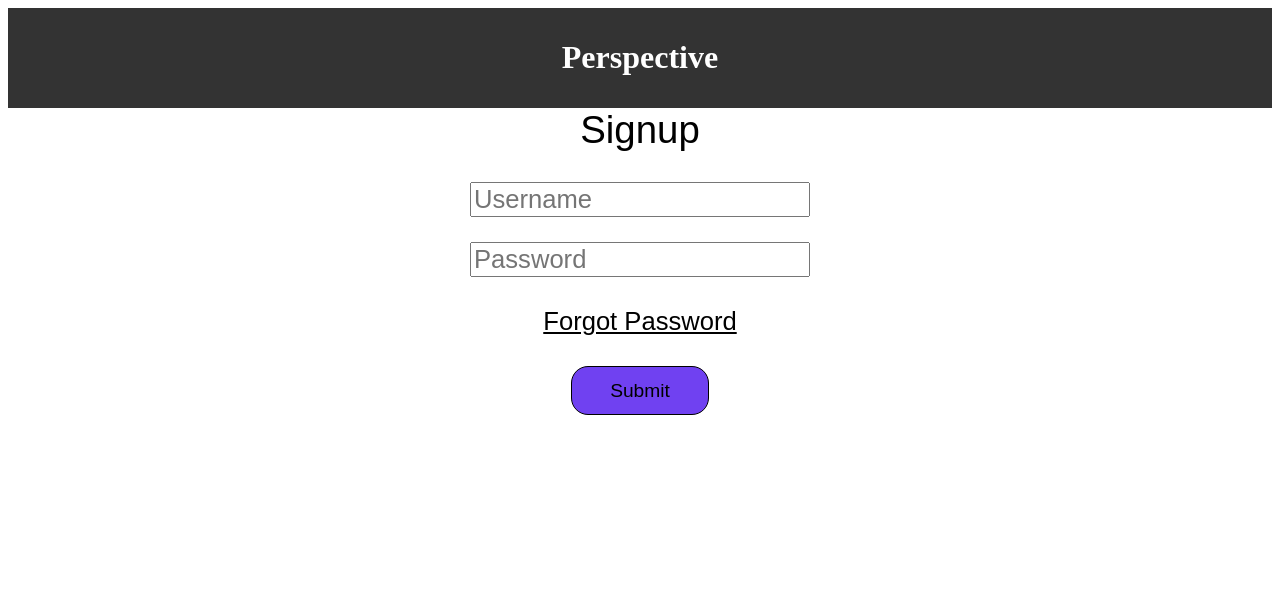
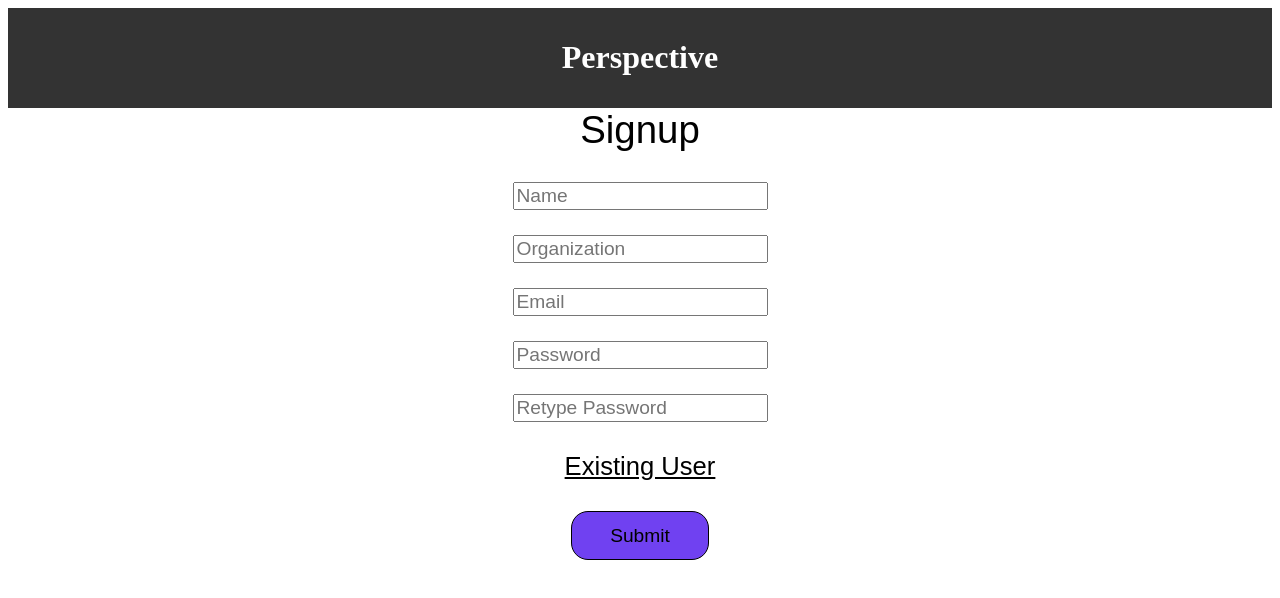
Before and after one commit to rohan2003bernard/Perspective, a React (Vite) app: page /signup in a window 1280 px wide. Shown: the top 598 px of the page. Built offline with nearby package versions, Linux system fonts and the light colour scheme.

Commit message:
created login and signup

```diff
--- a/src/Components/Login/Login.css
+++ b/src/Components/Login/Login.css
@@ -45,12 +45,12 @@
   color: #000000;
   text-align: left;
   font-family: "Inter-Regular", sans-serif;
-  font-size: 2vw;
+  font-size: 1.5vw;
   font-weight: 400;
   position: relative;
 }
 
-.forgot-password {
+.msg {
   color: #000000;
   text-align: center;
   font-family: "Inter-Regular", sans-serif;
--- a/src/Components/Login/Login.jsx
+++ b/src/Components/Login/Login.jsx
@@ -1,5 +1,6 @@
 import React from 'react'
 import './Login.css'
+import { Link } from 'react-router-dom'
 
 const Login = () => {
     return (
@@ -12,7 +13,8 @@ const Login = () => {
                 <input className='username' placeholder='Username' type="username" />
                 <input className='password' placeholder='Password' type="password" />
             </div>
-            <a href='#' className="forgot-password">Forgot Password</a>
+            <a href='#' className="msg">Forgot Password</a>
+            <Link to='/signup' className='signup msg'>New User</Link>
             <button type="submit" className='submit'>Submit</button>
         </form>
 
--- a/src/Components/Signup/Signup.css
+++ b/src/Components/Signup/Signup.css
@@ -41,16 +41,16 @@
   position: relative;
 }
 
-.username, .password {
+.email, .password, .name,.organization {
   color: #000000;
   text-align: left;
   font-family: "Inter-Regular", sans-serif;
-  font-size: 2vw;
+  font-size: 1.5vw;
   font-weight: 400;
   position: relative;
 }
 
-.forgot-password {
+.msg {
   color: #000000;
   text-align: center;
   font-family: "Inter-Regular", sans-serif;
--- a/src/Components/Signup/Signup.jsx
+++ b/src/Components/Signup/Signup.jsx
@@ -1,5 +1,6 @@
 import React from 'react'
 import './Signup.css'
+import { Link } from 'react-router-dom'
 
 const Signup = () => {
     return (
@@ -9,10 +10,13 @@ const Signup = () => {
                 <div className="Signup2">Signup</div>
             </div>
             <div className="credentials">
-                <input className='username' placeholder='Username' type="username" />
+                <input className='name' placeholder='Name' type="name" />
+                <input className='organization' placeholder='Organization' type="text" />
+                <input className='email' placeholder='Email' type="email" />
                 <input className='password' placeholder='Password' type="password" />
+                <input className='re-password password' placeholder='Retype Password' type="password" />
             </div>
-            <a href='#' className="forgot-password">Forgot Password</a>
+            <Link to='/login' className='signup msg'>Existing User</Link>
             <button type="submit" className='submit'>Submit</button>
         </form>
 
```
